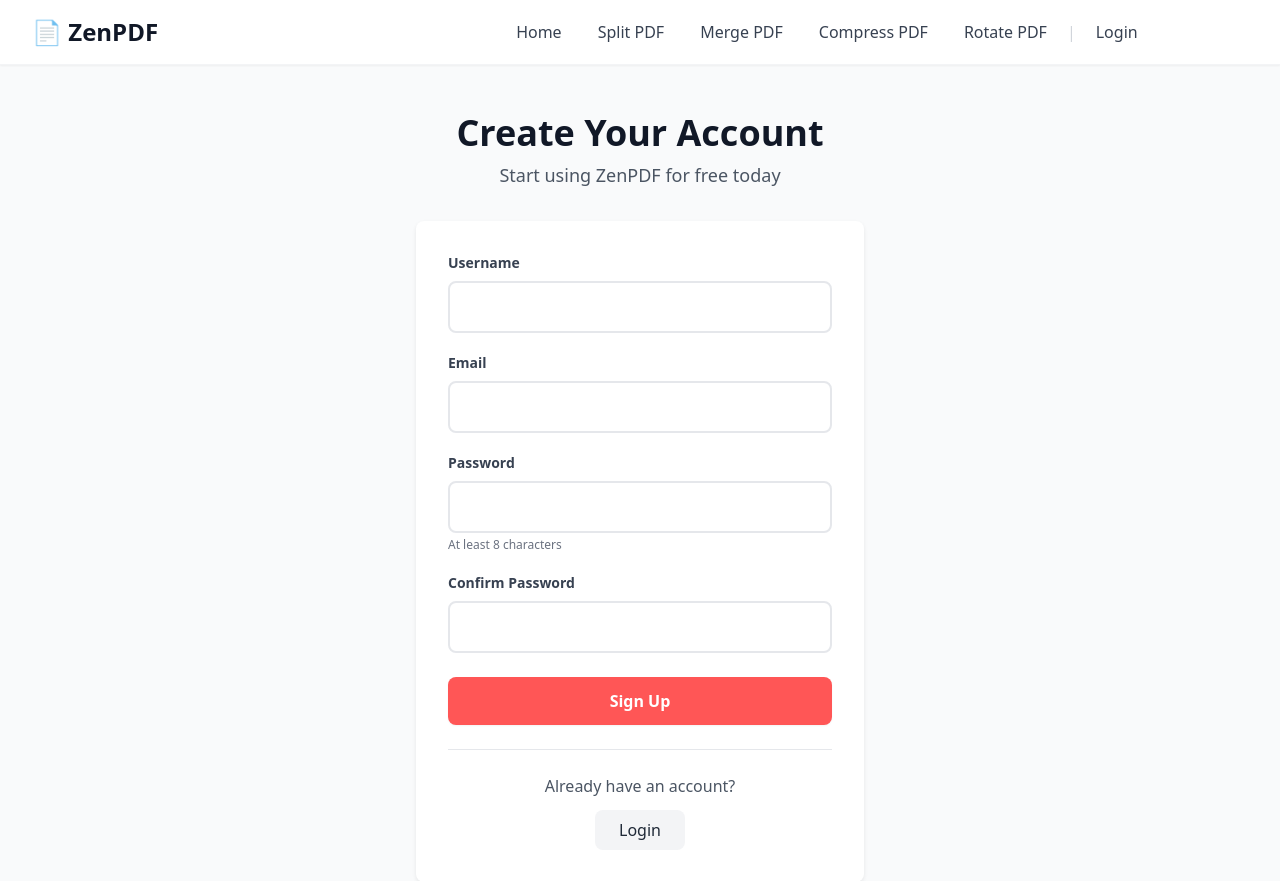
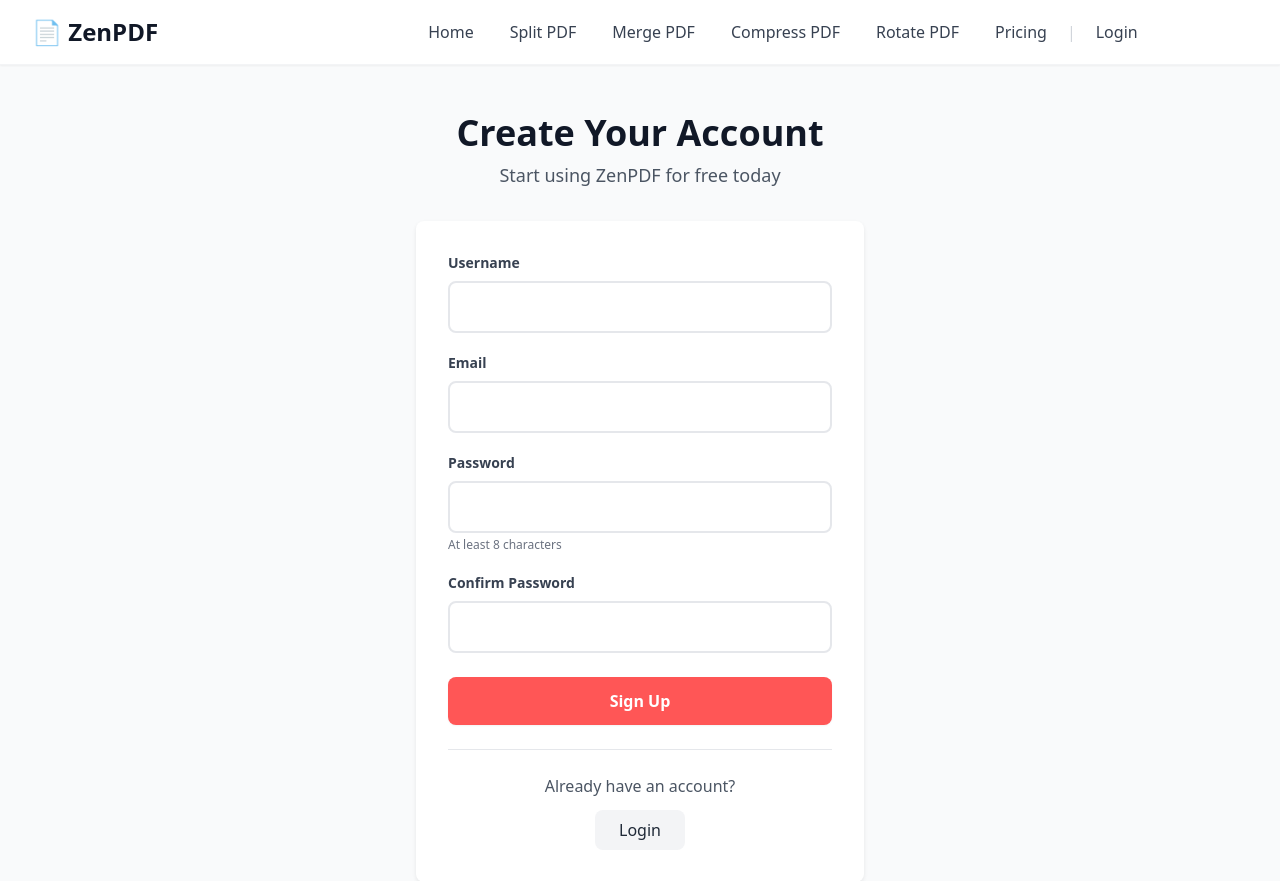
Before and after one commit to zfermi/Zenpdf, a Flask app: page /auth/register in a window 1280 px wide. Shown: the top 881 px of the page. Run offline with Flask 3, Linux system fonts and the light colour scheme.

Commit message:
Add Pricing link to navigation across all pages
- Add Pricing link between PDF tools and auth section
- Consistent navigation: Home | Split | Merge | Compress | Rotate | Pricing | | Login | Sign Up
- Applied to index, login, and register pages
- Included in both desktop and mobile menus

🤖 Generated with [Claude Code](https://claude.com/claude-code)

Co-Authored-By: Claude <noreply@anthropic.com>

```diff
--- a/templates/auth/login.html
+++ b/templates/auth/login.html
@@ -19,6 +19,7 @@
                     <li><a href="{{ url_for('merge_pdf') }}" class="px-4 py-2 rounded-lg text-gray-700 hover:bg-gray-100 transition-colors no-underline">Merge PDF</a></li>
                     <li><a href="{{ url_for('compress_pdf') }}" class="px-4 py-2 rounded-lg text-gray-700 hover:bg-gray-100 transition-colors no-underline">Compress PDF</a></li>
                     <li><a href="{{ url_for('rotate_pdf') }}" class="px-4 py-2 rounded-lg text-gray-700 hover:bg-gray-100 transition-colors no-underline">Rotate PDF</a></li>
+                    <li><a href="{{ url_for('pricing') }}" class="px-4 py-2 rounded-lg text-gray-700 hover:bg-gray-100 transition-colors no-underline">Pricing</a></li>
                     <li><span class="text-gray-300 px-2">|</span></li>
                     <li><a href="{{ url_for('auth.login') }}" class="px-4 py-2 rounded-lg bg-primary-light text-primary font-medium no-underline">Login</a></li>
                     <li><a href="{{ url_for('auth.register') }}" class="px-4 py-2 rounded-lg bg-blue-600 text-white hover:bg-blue-700 transition-colors no-underline">Sign Up</a></li>
@@ -36,6 +37,7 @@
                 <a href="{{ url_for('merge_pdf') }}" class="block px-4 py-2 rounded-lg text-gray-700 hover:bg-gray-100 transition-colors no-underline mb-1">Merge PDF</a>
                 <a href="{{ url_for('compress_pdf') }}" class="block px-4 py-2 rounded-lg text-gray-700 hover:bg-gray-100 transition-colors no-underline mb-1">Compress PDF</a>
                 <a href="{{ url_for('rotate_pdf') }}" class="block px-4 py-2 rounded-lg text-gray-700 hover:bg-gray-100 transition-colors no-underline mb-1">Rotate PDF</a>
+                <a href="{{ url_for('pricing') }}" class="block px-4 py-2 rounded-lg text-gray-700 hover:bg-gray-100 transition-colors no-underline mb-1">Pricing</a>
                 <div class="border-t border-gray-200 my-2"></div>
                 <a href="{{ url_for('auth.login') }}" class="block px-4 py-2 rounded-lg bg-primary-light text-primary font-medium no-underline mb-1">Login</a>
                 <a href="{{ url_for('auth.register') }}" class="block px-4 py-2 rounded-lg bg-blue-600 text-white hover:bg-blue-700 transition-colors no-underline">Sign Up</a>
--- a/templates/auth/register.html
+++ b/templates/auth/register.html
@@ -19,6 +19,7 @@
                     <li><a href="{{ url_for('merge_pdf') }}" class="px-4 py-2 rounded-lg text-gray-700 hover:bg-gray-100 transition-colors no-underline">Merge PDF</a></li>
                     <li><a href="{{ url_for('compress_pdf') }}" class="px-4 py-2 rounded-lg text-gray-700 hover:bg-gray-100 transition-colors no-underline">Compress PDF</a></li>
                     <li><a href="{{ url_for('rotate_pdf') }}" class="px-4 py-2 rounded-lg text-gray-700 hover:bg-gray-100 transition-colors no-underline">Rotate PDF</a></li>
+                    <li><a href="{{ url_for('pricing') }}" class="px-4 py-2 rounded-lg text-gray-700 hover:bg-gray-100 transition-colors no-underline">Pricing</a></li>
                     <li><span class="text-gray-300 px-2">|</span></li>
                     <li><a href="{{ url_for('auth.login') }}" class="px-4 py-2 rounded-lg text-gray-700 hover:bg-gray-100 transition-colors no-underline">Login</a></li>
                     <li><a href="{{ url_for('auth.register') }}" class="px-4 py-2 rounded-lg bg-blue-600 text-white hover:bg-blue-700 transition-colors no-underline">Sign Up</a></li>
@@ -36,6 +37,7 @@
                 <a href="{{ url_for('merge_pdf') }}" class="block px-4 py-2 rounded-lg text-gray-700 hover:bg-gray-100 transition-colors no-underline mb-1">Merge PDF</a>
                 <a href="{{ url_for('compress_pdf') }}" class="block px-4 py-2 rounded-lg text-gray-700 hover:bg-gray-100 transition-colors no-underline mb-1">Compress PDF</a>
                 <a href="{{ url_for('rotate_pdf') }}" class="block px-4 py-2 rounded-lg text-gray-700 hover:bg-gray-100 transition-colors no-underline mb-1">Rotate PDF</a>
+                <a href="{{ url_for('pricing') }}" class="block px-4 py-2 rounded-lg text-gray-700 hover:bg-gray-100 transition-colors no-underline mb-1">Pricing</a>
                 <div class="border-t border-gray-200 my-2"></div>
                 <a href="{{ url_for('auth.login') }}" class="block px-4 py-2 rounded-lg text-gray-700 hover:bg-gray-100 transition-colors no-underline mb-1">Login</a>
                 <a href="{{ url_for('auth.register') }}" class="block px-4 py-2 rounded-lg bg-blue-600 text-white hover:bg-blue-700 transition-colors no-underline">Sign Up</a>
--- a/templates/index.html
+++ b/templates/index.html
@@ -19,6 +19,7 @@
                     <li><a href="{{ url_for('merge_pdf') }}" class="px-4 py-2 rounded-lg text-gray-700 hover:bg-gray-100 transition-colors no-underline">Merge PDF</a></li>
                     <li><a href="{{ url_for('compress_pdf') }}" class="px-4 py-2 rounded-lg text-gray-700 hover:bg-gray-100 transition-colors no-underline">Compress PDF</a></li>
                     <li><a href="{{ url_for('rotate_pdf') }}" class="px-4 py-2 rounded-lg text-gray-700 hover:bg-gray-100 transition-colors no-underline">Rotate PDF</a></li>
+                    <li><a href="{{ url_for('pricing') }}" class="px-4 py-2 rounded-lg text-gray-700 hover:bg-gray-100 transition-colors no-underline">Pricing</a></li>
                     <li><span class="text-gray-300 px-2">|</span></li>
                     {% if current_user.is_authenticated %}
                         <li><a href="{{ url_for('dashboard') }}" class="px-4 py-2 rounded-lg text-gray-700 hover:bg-gray-100 transition-colors no-underline">Dashboard</a></li>
@@ -41,6 +42,7 @@
                 <a href="{{ url_for('merge_pdf') }}" class="block px-4 py-2 rounded-lg text-gray-700 hover:bg-gray-100 transition-colors no-underline mb-1">Merge PDF</a>
                 <a href="{{ url_for('compress_pdf') }}" class="block px-4 py-2 rounded-lg text-gray-700 hover:bg-gray-100 transition-colors no-underline mb-1">Compress PDF</a>
                 <a href="{{ url_for('rotate_pdf') }}" class="block px-4 py-2 rounded-lg text-gray-700 hover:bg-gray-100 transition-colors no-underline mb-1">Rotate PDF</a>
+                <a href="{{ url_for('pricing') }}" class="block px-4 py-2 rounded-lg text-gray-700 hover:bg-gray-100 transition-colors no-underline mb-1">Pricing</a>
                 <div class="border-t border-gray-200 my-2"></div>
                 {% if current_user.is_authenticated %}
                     <a href="{{ url_for('dashboard') }}" class="block px-4 py-2 rounded-lg text-gray-700 hover:bg-gray-100 transition-colors no-underline mb-1">Dashboard</a>
```
